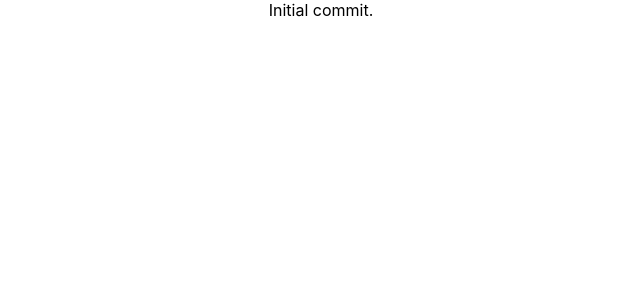
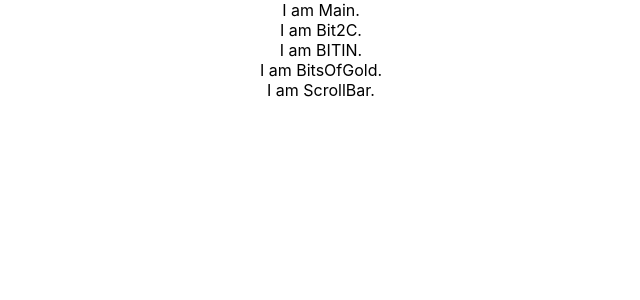
Before and after one commit to avinoamMO/bitcoinpricecomparison, a React (Create React App) app: page / in a window 1280 px wide. Shown: the top 300 px of the page, without its empty margins (319-959 px from the left). Built offline with nearby package versions, Linux system fonts and the light colour scheme.

Commit message:
Project skeleton

```diff
--- a/src/App.js
+++ b/src/App.js
@@ -1,11 +1,19 @@
 import React, { Component } from 'react';
+import Bit2C from './components/Bit2C'
+import BitsOfGold from './components/BitsOfGold'
+import BITIN from './components/BITIN'
+import ScrollBar from './components/Scrollbar'
 import './App.css';
 
 export default class App extends Component {
   render() {
     return (
       <div className="App">
-        Initial commit.
+        I am Main.
+        <Bit2C/>
+        <BITIN/>
+        <BitsOfGold/>
+        <ScrollBar/>
       </div>
     );
   }
--- /dev/null
+++ b/src/components/BITIN.js
@@ -0,0 +1,11 @@
+import React, { Component } from 'react';
+
+export default class BITIN extends Component {
+  render() {
+    return (
+      <div className="BITIN">
+        I am BITIN.
+      </div>
+    );
+  }
+}
--- /dev/null
+++ b/src/components/Bit2C.js
@@ -0,0 +1,11 @@
+import React, { Component } from 'react';
+
+export default class Bit2C extends Component {
+  render() {
+    return (
+      <div className="Bit2C">
+        I am Bit2C.
+      </div>
+    );
+  }
+}
--- /dev/null
+++ b/src/components/BitsOfGold.js
@@ -0,0 +1,11 @@
+import React, { Component } from 'react';
+
+export default class BitsOfGold extends Component {
+  render() {
+    return (
+      <div className="BitsOfGold">
+        I am BitsOfGold.
+      </div>
+    );
+  }
+}
--- /dev/null
+++ b/src/components/Scrollbar.js
@@ -0,0 +1,11 @@
+import React, { Component } from 'react';
+
+export default class ScrollBar extends Component {
+  render() {
+    return (
+      <div className="ScrollBar">
+        I am ScrollBar.
+      </div>
+    );
+  }
+}
```
Also changed, not shown: 1 other file (tests, documents, lock files or other folders).
